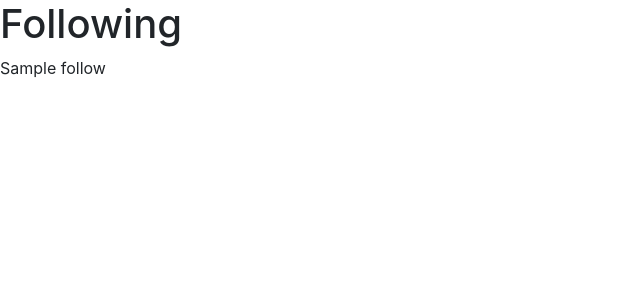
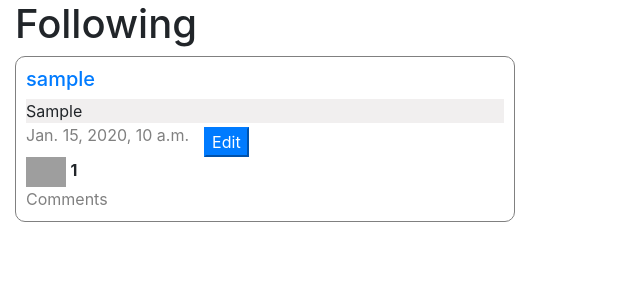
Before and after one commit to k2dums/network-, a Django app: template project4/network/templates/network/following.html in a window 1280 px wide. Shown: the part 56-356 px from the top of the page, without its empty margins (0-640 px from the left). Run offline with Django 3.2, Linux system fonts and the light colour scheme; tables that the repository leaves empty hold one stand-in row (values such as "Sample post"); the template is opened without the code that fills it: values that come from a table or form of the project are taken from there, most other values are stand-ins (such as "Sample title", 1, 10 or a date in 2020); some libraries are stand-ins or nearby versions; grey boxes are pictures that could not be loaded.

Commit message:
Loaded static js files.Added post divs from the index page , when empty (no posts) displays no user followed

```diff
--- a/project4/network/templates/network/following.html
+++ b/project4/network/templates/network/following.html
@@ -1,10 +1,38 @@
 {% extends "network/layout.html" %}
+{% load static %}
 {% block body %}
-    <div>
+    <div class="col">
         <h1>Following</h1>
         <div>
-            {% for x in followings %}
-                <div>{{x.follow}}</div>
+            {% for post in posts %}
+            <div class="post_wrapper">
+                <div class="post mb-5">
+                    <div class="post_user"><a href="{% url 'profile' post.user %}"><h5>{{post.user}}</h5></a></div>
+                    <div class="post_content">{{post.post}}</div>
+                    <div class="container row">
+                        <div class="post_time " style="color:grey;">{{post.time}}</div>
+                        <div class="edit col"><input type="button" value="Edit" class="btn-primary mt-1"></div>
+                    </div>
+
+                    <div class="like_wrapper">
+                        <span class="like"><img src="https://img.icons8.com/ios/100/null/like--v1.png" style="height: 30px;"/></span>
+                        <span class="like_count font-weight-bold">
+                            {{ post.likes.all.count }}
+                        </span>
+                    </div>
+                    <div class="comment_wrapper">
+                        <div style="color:grey;">Comments</div>
+                    </div>
+                </div>
+            </div>
+            {% empty %}
+            <div class="row justify-content-center">
+                <div class="alert alert-secondary" role="alert">
+                    <h3 style="color:grey;">You follow no User</h3>
+                  </div>
+
+            </div>
+
             {% endfor %}
         </div>
     </div>
```
